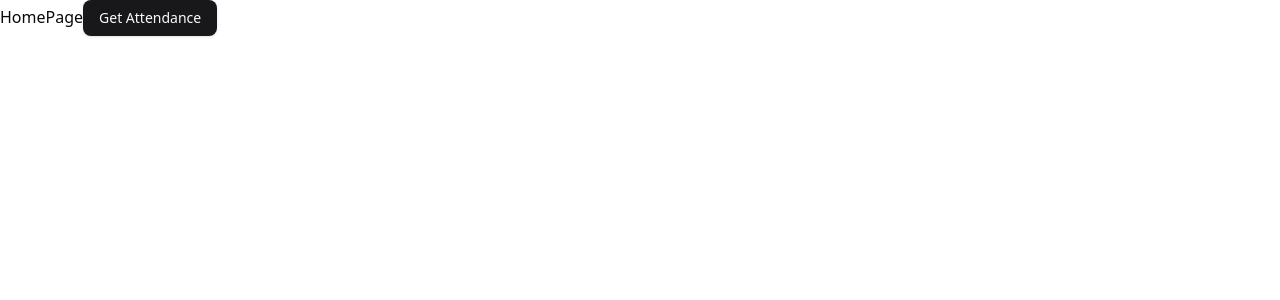
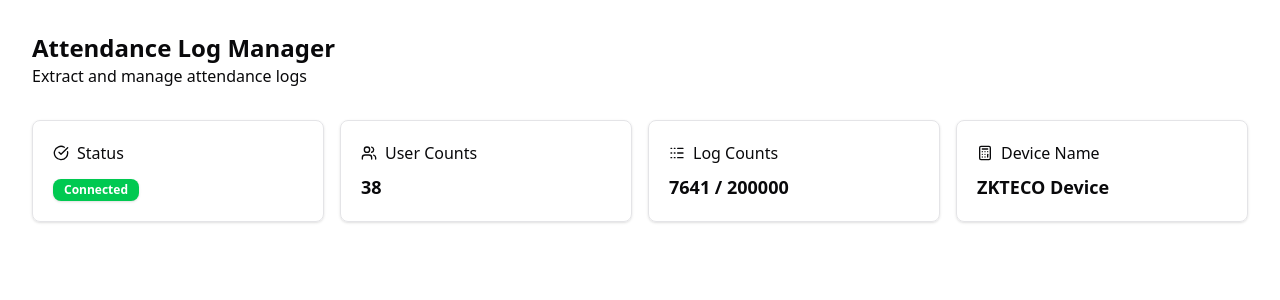
Before and after one commit to rijanniraula/zkteco_attendance, a React (Vite) app in the folder attend_frontend/: page / in a window 1280 px wide. Shown: the top 300 px of the page. Built offline with nearby package versions, Linux system fonts and the light colour scheme; no server answers.

Commit message:
ui and api setup

```diff
--- /dev/null
+++ b/attend_frontend/src/components/StatsCard.jsx
@@ -0,0 +1,16 @@
+import React from "react";
+
+const StatsCard = ({ title, value, icon }) => {
+  const Icon = icon;
+  return (
+    <div className="flex flex-col border shadow-sm p-5 rounded-md hover:shadow-lg transition-all duration-300">
+      <div className="flex items-center gap-2 mb-2">
+        <Icon name={icon} className="w-4 h-4" />
+        <h3>{title}</h3>
+      </div>
+      <p className="text-lg font-bold">{value || "N/A"}</p>
+    </div>
+  );
+};
+
+export default StatsCard;
--- a/attend_frontend/src/helpers/constants.js
+++ b/attend_frontend/src/helpers/constants.js
@@ -2,4 +2,5 @@ export const API_URL = "http://localhost:3000/api/";
 
 export const ENDPOINTS = {
   GET_ATTENDANCE: "zkteco/get-attendance",
+  GET_DEVICE_INFO: "zkteco/get-device-info",
 };
--- a/attend_frontend/src/pages/home/index.jsx
+++ b/attend_frontend/src/pages/home/index.jsx
@@ -1,22 +1,118 @@
-import React from "react";
+import React, { useEffect, useMemo, useState } from "react";
 import { Button } from "@/components/ui/button";
 import { makeApiRequest } from "@/helpers/api";
 import { ENDPOINTS } from "@/helpers/constants";
+import { dummyDeviceInfo, dummyAttendanceLogs } from "@/lib/dummyData";
+import StatsCard from "@/components/StatsCard";
+import { Badge } from "@/components/ui/badge";
+import { CheckCircle, XCircle, Users, Logs, Calculator } from "lucide-react";
 
 const HomePage = () => {
-  const handleGetAttendance = async () => {
-    const response = await makeApiRequest(ENDPOINTS.GET_ATTENDANCE);
-    if (response.success) {
-      console.log(response.data);
-    } else {
-      console.error(response.message);
+  const [attendanceLogs, setAttendanceLogs] = useState([]);
+  const [deviceInfo, setDeviceInfo] = useState({
+    success: "Disconnected",
+    userCounts: 0,
+    logCounts: 0,
+    logCapacity: 0,
+    deviceName: "",
+  });
+
+  const handleGetDeviceInfo = async () => {
+    setDeviceInfo({ ...dummyDeviceInfo, success: "Disconnected" });
+    try {
+      const response = await makeApiRequest(ENDPOINTS.GET_DEVICE_INFO);
+      if (response.success) {
+        setDeviceInfo({
+          ...response,
+          success: response.success ? "Connected" : "Disconnected",
+        });
+      } else {
+        setDeviceInfo({
+          success: "Disconnected",
+          userCounts: 0,
+          logCounts: 0,
+          logCapacity: 0,
+          deviceName: "",
+        });
+      }
+    } catch (error) {
+      console.error("Error getting device info", error);
     }
   };
 
+  const handleGetAttendance = async () => {
+    try {
+      const response = await makeApiRequest(ENDPOINTS.GET_ATTENDANCE);
+      if (response.success) {
+        // setAttendanceLogs(response);
+        setAttendanceLogs(dummyAttendanceLogs);
+      } else {
+        console.error("Failed to get attendance logs");
+      }
+    } catch (error) {
+      console.error("Error getting attendance logs", error);
+    }
+  };
+
+  const deviceInfoMap = useMemo(() => {
+    return [
+      {
+        title: "Status",
+        value: (
+          <Badge variant={deviceInfo.success ? "success" : "destructive"}>
+            {deviceInfo.success ? "Connected" : "Disconnected"}
+          </Badge>
+        ),
+        icon: deviceInfo.success ? CheckCircle : XCircle,
+      },
+      {
+        title: "User Counts",
+        value: deviceInfo.userCounts,
+        icon: Users,
+      },
+      {
+        title: "Log Counts",
+        value: (
+          <>
+            {deviceInfo.logCounts} / {deviceInfo.logCapacity}
+          </>
+        ),
+        icon: Logs,
+      },
+
+      {
+        title: "Device Name",
+        value: deviceInfo.deviceName,
+        icon: Calculator,
+      },
+    ];
+  }, [deviceInfo]);
+
+  useEffect(() => {
+    handleGetDeviceInfo();
+  }, []);
+  console.log(deviceInfo);
   return (
     <div>
-      HomePage
-      <Button onClick={handleGetAttendance}>Get Attendance</Button>
+      <main className="flex flex-col gap-4 p-8">
+        <div>
+          <h1 className="text-2xl font-bold">Attendance Log Manager</h1>
+          <p>Extract and manage attendance logs</p>
+        </div>
+
+        <div className="grid grid-cols-4 gap-4 mt-4">
+          {deviceInfoMap.map((item, index) => {
+            return (
+              <StatsCard
+                key={index}
+                title={item.title}
+                value={item.value || "-"}
+                icon={item.icon}
+              />
+            );
+          })}
+        </div>
+      </main>
     </div>
   );
 };
```
